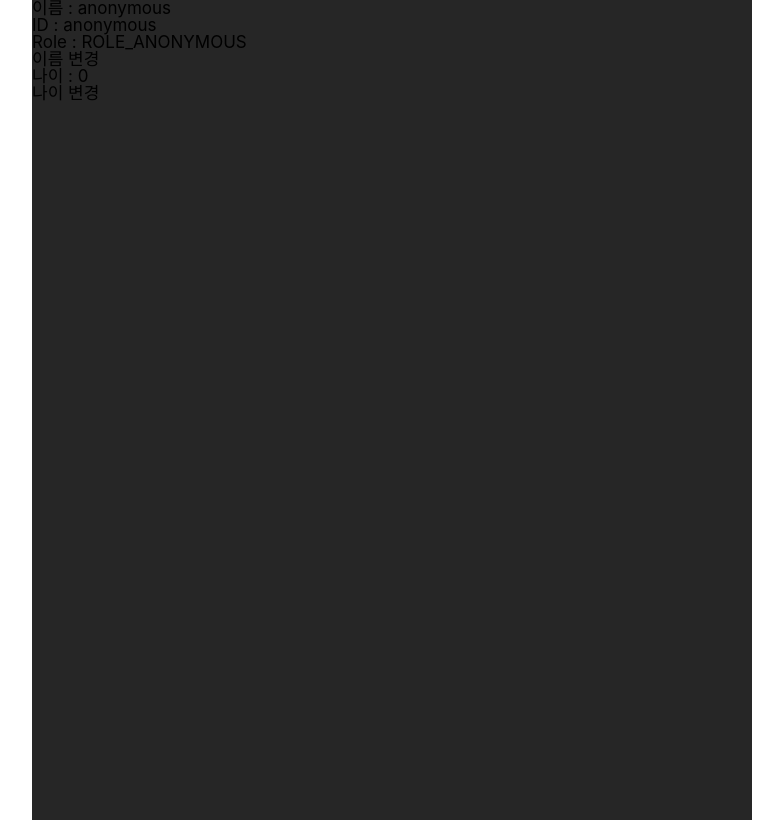
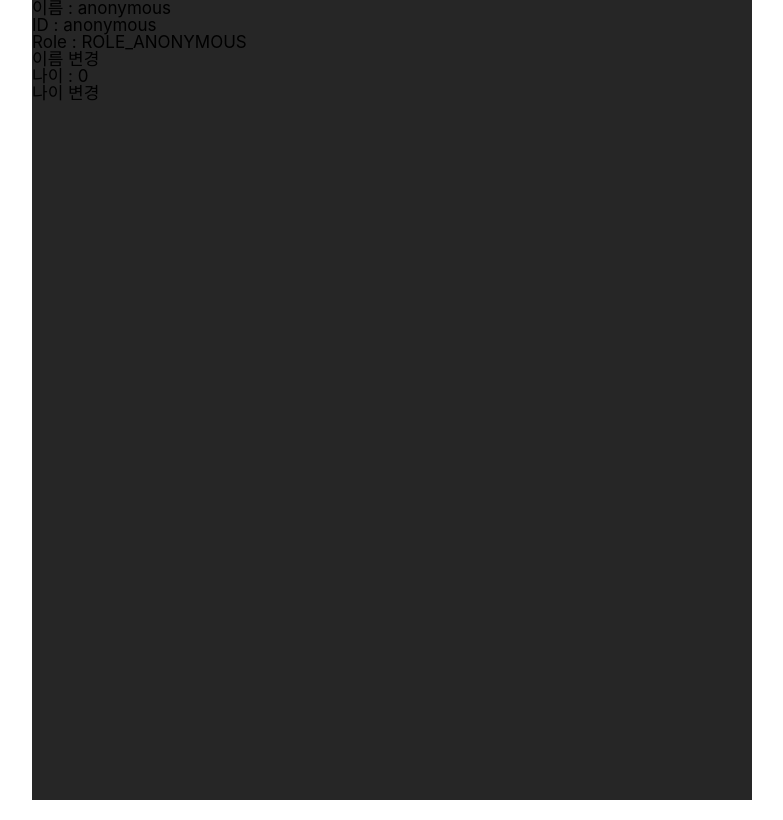
Before and after one commit to pie-suhee/pium, a React app: page /test in a window 1280 px wide. Shown: the whole page, without its empty margins (248-1031 px from the left). Built offline with nearby package versions, Linux system fonts and the light colour scheme.

Commit message:
layout 수정 완료

```diff
--- a/public/css/layout.css
+++ b/public/css/layout.css
@@ -1,13 +1,22 @@
 @import url(./reset.css);
 @import url(./_system.css);
+
+#main {
+  display: flex;
+  flex-direction: column;
+  height: 100vh;
+}
 
 .guide {
   width: 100%;
   max-width: 720px;
-  min-height: 100vh;
+  min-height: 0;
   margin: 0 auto;
+  padding-bottom: 20px;
   background-color: var(--neutral-black-800);
   position: relative;
+  flex: 1;
+  overflow: auto;
 }
 
 /* footer S: */
@@ -15,12 +24,10 @@ footer {
   display: none;
   width: 100%;
   max-width: 720px;
+  margin: 0 auto;
   background-color: var(--neutral-black-800);
   border-top: 1px solid var(--neutral-black-700);
-  position: fixed;
-  bottom: 0;
-  left: 50%;
-  transform: translateX(-50%);
+  flex-shrink: 0;
 }
 
 footer.trainer,
--- a/src/Routes.js
+++ b/src/Routes.js
@@ -46,16 +46,6 @@ const AppRoutes = () => {
     }
     /* 푸터 버튼 on/off 구분 E: */
 
-    /* 푸터 높이만큼 전체 높이 추가 S: */
-    useEffect(() => {
-        const footer = document.querySelector('footer');
-        if (guideRef.current && footer) {
-            const footerHeight = footer.offsetHeight;
-            guideRef.current.style.paddingBottom = `calc(${footerHeight}px + 20px)`;
-        }
-    }, [location.pathname]);
-    /* 푸터 높이만큼 전체 높이 추가 E: */
-
     return (
         <main id="main">
             <div className="guide" ref={guideRef}>
```
